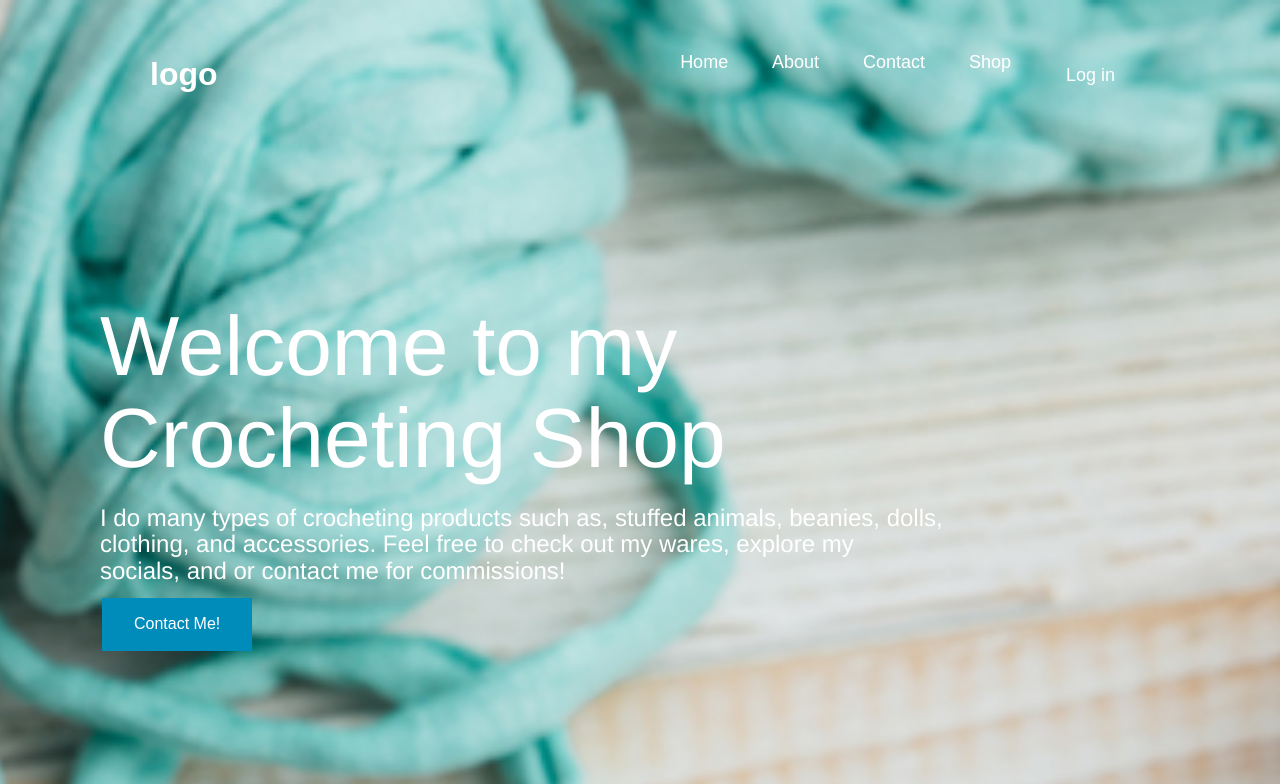
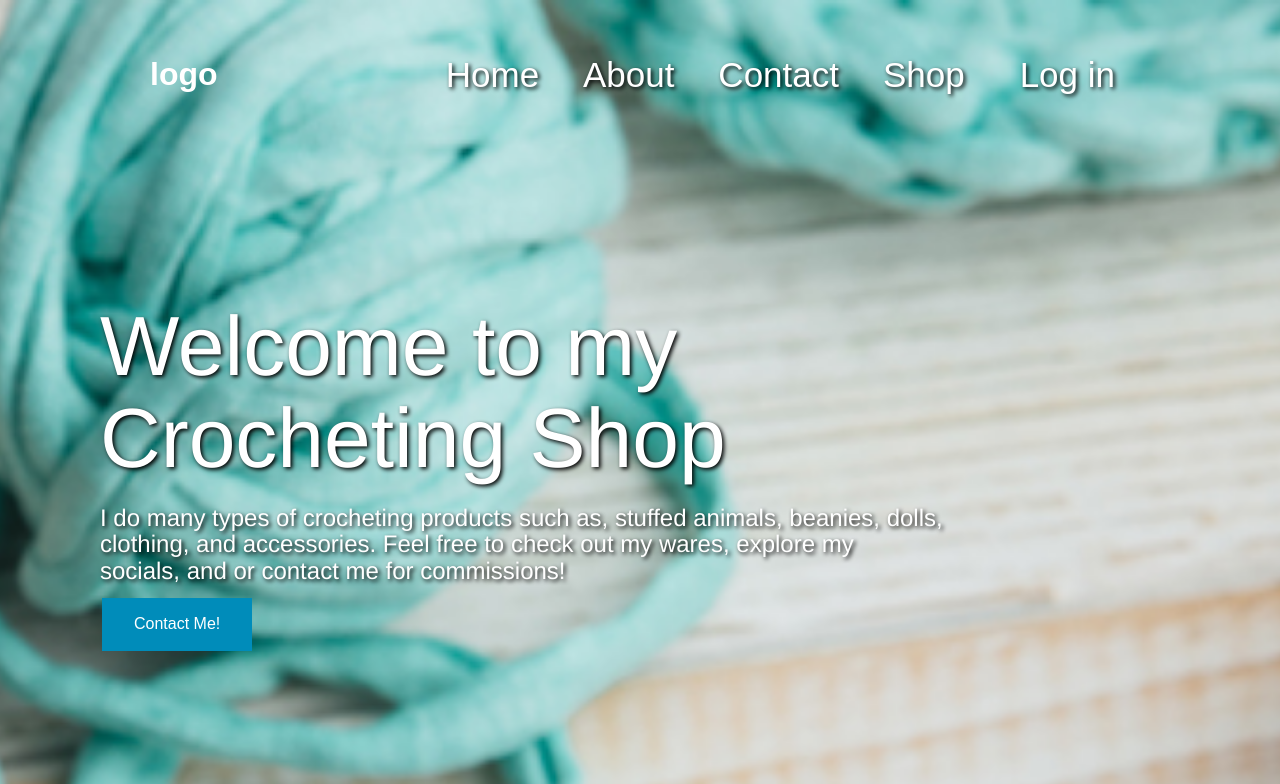
Before and after one commit to CristSwen/CrochetiveWebsite, a Django app: page / in a window 1280 px wide. Shown: the top 784 px of the page. Run offline with Django 3.2, Linux system fonts and the light colour scheme; some libraries are stand-ins or nearby versions.

Commit message:
Adding text-shadows and larger text

```diff
--- a/CrochetiveWebsite/app/static/app/content/site.css
+++ b/CrochetiveWebsite/app/static/app/content/site.css
@@ -78,11 +78,12 @@ input[type="checkbox"].input-validation-error {
 
 .home_navbar a{
     position: relative;
-    font-size: 18px;
+    font-size: 35px;
     color: white;
     font-weight: 500;
     text-decoration: none;
     margin-left: 40px;
+    text-shadow: 2px 2px 4px #000000;
 }
 
 .home_navbar a::before{
@@ -129,6 +130,7 @@ input[type="checkbox"].input-validation-error {
     margin-top: 300px;
     margin-left: 100px;
     display: block;
+    text-shadow: 2px 2px 4px #000000;
 }
 
 .home-bckg-text h1 {
```
